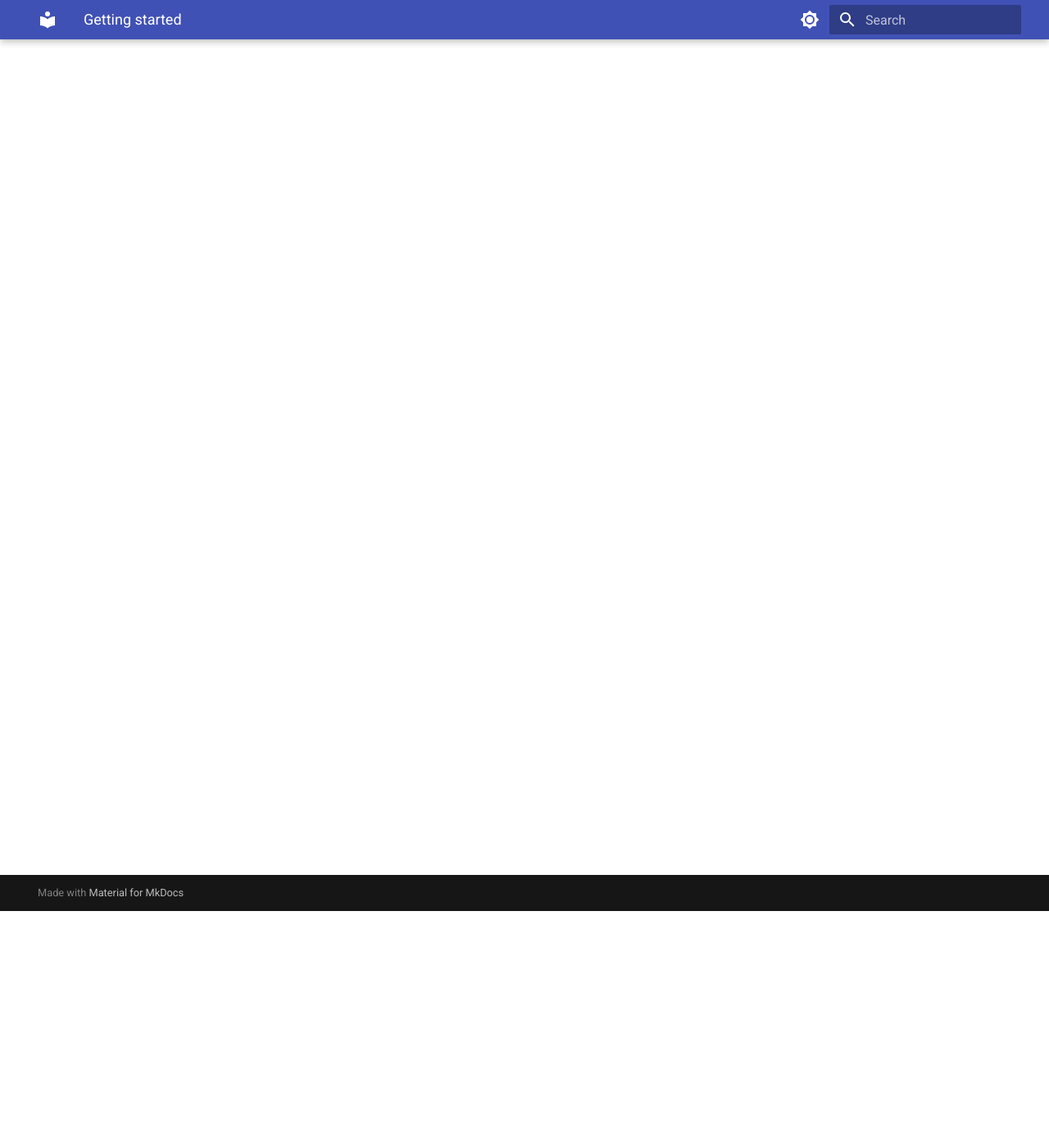
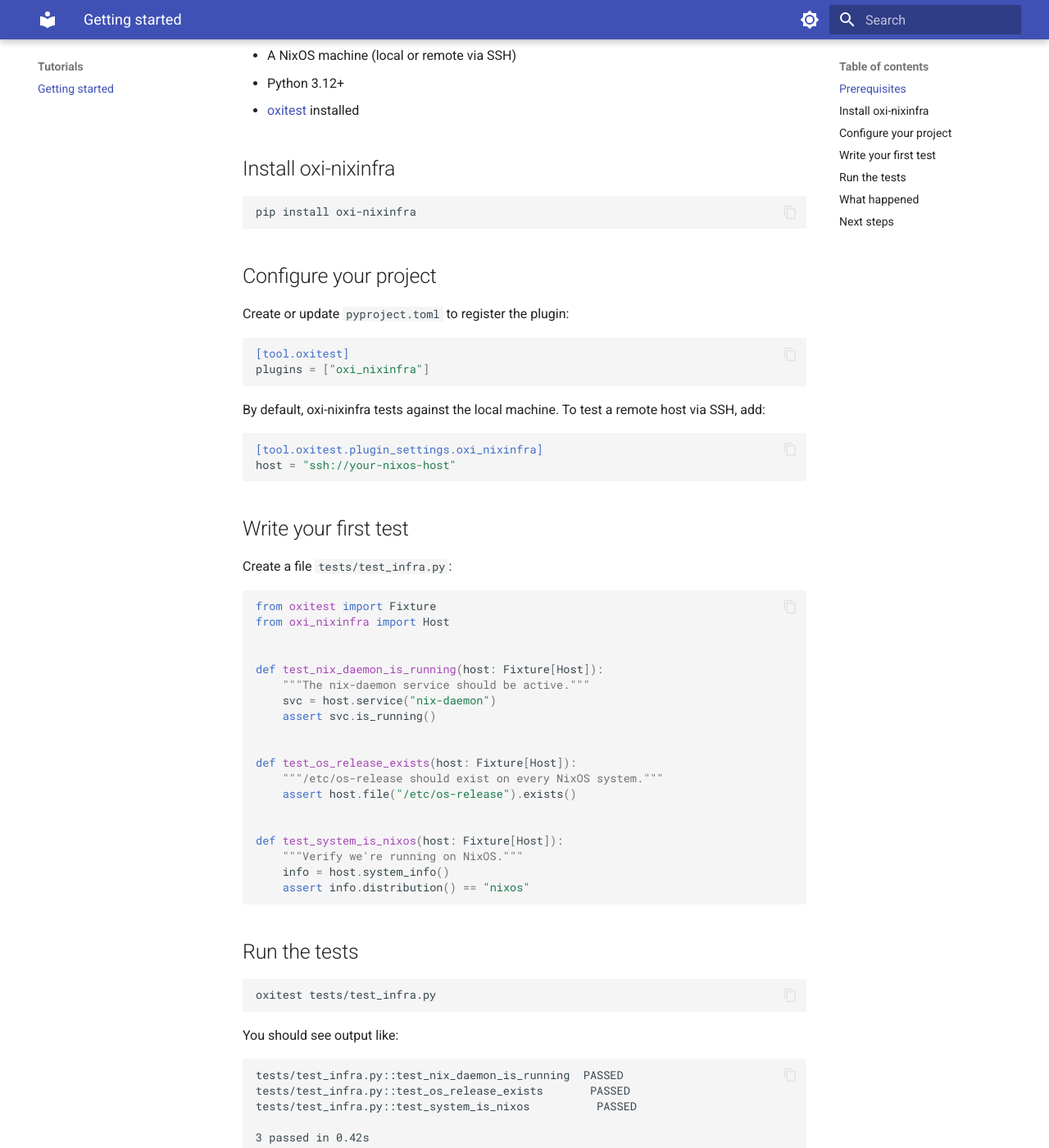
Before and after one commit to kalonji-tools/oxi-nixinfra, an MkDocs documentation site: the page built from docs/user/tutorials/getting-started.md, in a window 1280 px wide and 1400 px high, scrolled down 289 px. Shown: the whole window at 82% size. Built offline with MkDocs 1.6.1 and Material for MkDocs 9.7.7, drawn with Linux system fonts in a browser that asks for light colours; some of the changed text lies outside the part shown.

Commit message:
docs: home page and getting-started tutorial (#77)
Assisted-by: Claude Opus 4.6 (1M context) <noreply@anthropic.com>

````diff
--- a/docs/user/tutorials/getting-started.md
+++ b/docs/user/tutorials/getting-started.md
@@ -1 +1,89 @@
 # Getting started
+
+This tutorial walks you through writing your first NixOS infrastructure test
+with oxi-nixinfra.
+
+## Prerequisites
+
+- A NixOS machine (local or remote via SSH)
+- Python 3.12+
+- [oxitest](https://github.com/kalonji-tools/oxitest) installed
+
+## Install oxi-nixinfra
+
+```bash
+pip install oxi-nixinfra
+```
+
+## Configure your project
+
+Create or update `pyproject.toml` to register the plugin:
+
+```toml
+[tool.oxitest]
+plugins = ["oxi_nixinfra"]
+```
+
+By default, oxi-nixinfra tests against the local machine. To test a remote
+host via SSH, add:
+
+```toml
+[tool.oxitest.plugin_settings.oxi_nixinfra]
+host = "ssh://your-nixos-host"
+```
+
+## Write your first test
+
+Create a file `tests/test_infra.py`:
+
+```python
+from oxitest import Fixture
+from oxi_nixinfra import Host
+
+
+def test_nix_daemon_is_running(host: Fixture[Host]):
+    """The nix-daemon service should be active."""
+    svc = host.service("nix-daemon")
+    assert svc.is_running()
+
+
+def test_os_release_exists(host: Fixture[Host]):
+    """/etc/os-release should exist on every NixOS system."""
+    assert host.file("/etc/os-release").exists()
+
+
+def test_system_is_nixos(host: Fixture[Host]):
+    """Verify we're running on NixOS."""
+    info = host.system_info()
+    assert info.distribution() == "nixos"
+```
+
+## Run the tests
+
+```bash
+oxitest tests/test_infra.py
+```
+
+You should see output like:
+
+```
+tests/test_infra.py::test_nix_daemon_is_running  PASSED
+tests/test_infra.py::test_os_release_exists       PASSED
+tests/test_infra.py::test_system_is_nixos          PASSED
+
+3 passed in 0.42s
+```
+
+## What happened
+
+1. oxitest loaded the `oxi_nixinfra` plugin from your `pyproject.toml`.
+2. The plugin created a `Host` fixture connected to `local://` (your machine).
+3. Each test received the `Host` via `Fixture[Host]` type annotation.
+4. The `Host` executed real commands on your NixOS system and returned structured results.
+
+## Next steps
+
+- [Configure a remote SSH connection](../how-to/configure-connection.md)
+- [Test systemd services](../how-to/test-services.md)
+- [Test files and permissions](../how-to/test-files.md)
+- [Use async tests](../how-to/use-async-tests.md)
````
Also changed, not shown: docs/user/index.md (+48 -1 lines).
